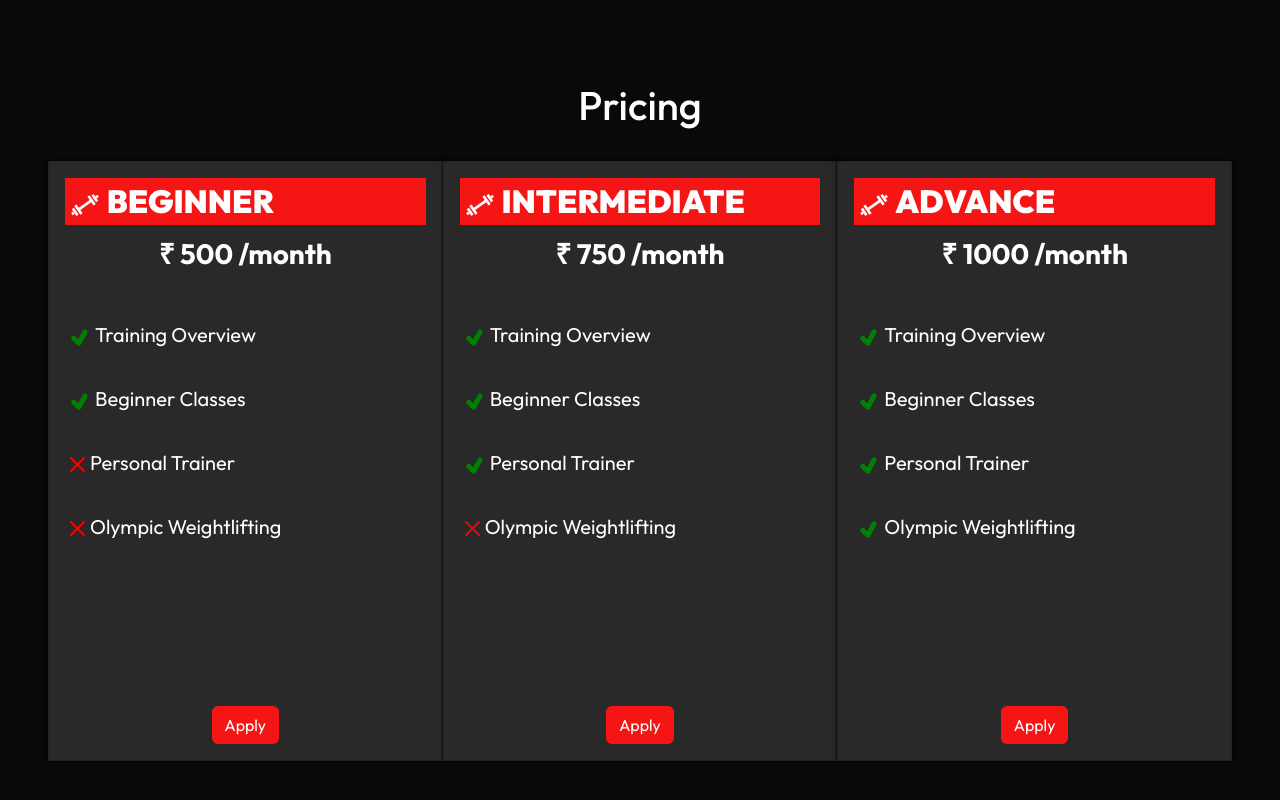
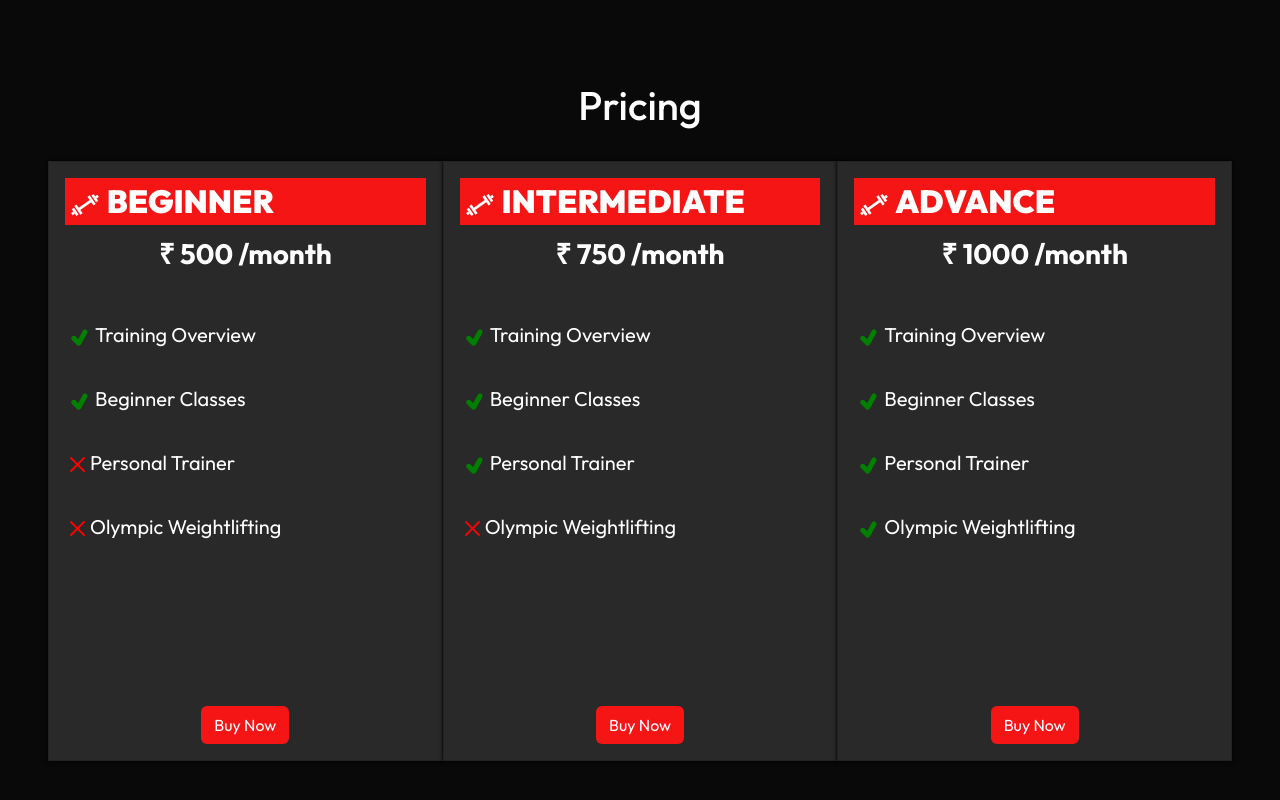
Before and after one commit to MZaidKhan2413/Gym-website-using-React, a React (Vite) app: page / in a window 1280 px wide. Shown: the part 2410-3210 px from the top of the page. Built offline with nearby package versions, Linux system fonts and the light colour scheme.

Commit message:
Minor Chnages

```diff
--- a/src/assets/styles/TrainerSection.css
+++ /dev/null
@@ -1,3 +0,0 @@
-.TrainerSection{
-    min-height: 100vh;
-}
--- a/src/components/PriceCard.jsx
+++ b/src/components/PriceCard.jsx
@@ -23,7 +23,7 @@ export default function PriceCard({plan}) {
                         Olympic Weightlifting
                     </li>
                 </div>
-                <button className="price-btn btn align-self-center mt-2">Apply</button>
+                <button className="price-btn btn align-self-center mt-2">Buy Now</button>
             </div>
         </div>
     )
--- a/src/components/PriceSection.jsx
+++ b/src/components/PriceSection.jsx
@@ -1,4 +1,3 @@
-import "../assets/styles/PriceSection.css"
 import PriceCard from "./PriceCard"
 
 export default function PriceSection() {
--- a/src/components/TrainerSection.jsx
+++ b/src/components/TrainerSection.jsx
@@ -1,5 +1,4 @@
 import TrainerCard from "./TrainerCard"
-import "../assets/styles//TrainerSection.css"
 
 export default function TrainerSection() {
 
@@ -10,7 +9,7 @@ export default function TrainerSection() {
     ]
 
     return (
-        <section className="TrainerSection" id="trainers">
+        <section className="TrainerSection h-100" id="trainers">
             <h1 className="text-center p-4">Our Trainers</h1>
             <div className="trainer-cards row d-flex flex-wrap justify-content-between px-4 px-md-5 w-100">
                 {trainers.map((t, idx)=>(
```
Also changed, not shown: src/assets/styles/PriceSection.css (deleted).
